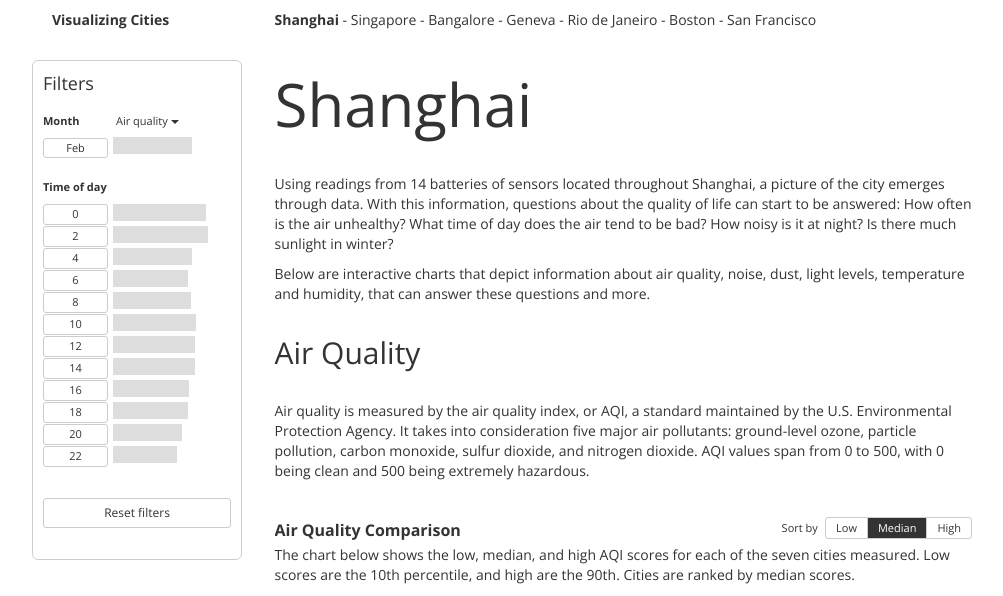
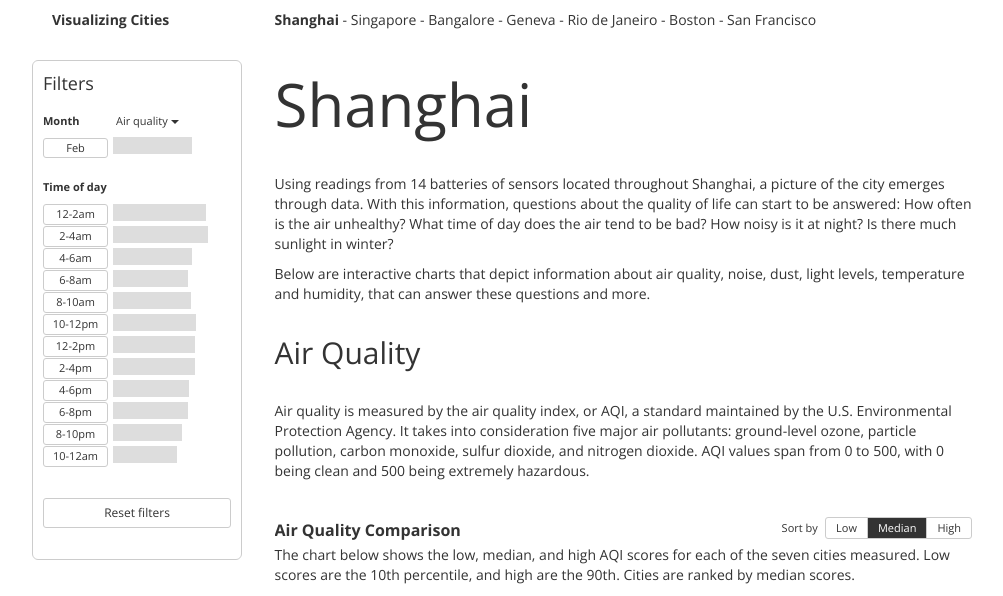
Before and after one commit to kgates-github/datacanvas, a Flask app: page /city2/ in a window 1280 px wide. Shown: the top 596 px of the page, without its empty margins (138-1141 px from the left). Run offline with Flask 2, Linux system fonts and the light colour scheme; some libraries are stand-ins or nearby versions.

Commit message:
Format time filters

```diff
--- a/webapp/app/__init__.py
+++ b/webapp/app/__init__.py
@@ -26,18 +26,18 @@ def city2(name='Shanghai'):
             'chart': 'time_of_day',
             'city': 'Boston',
             'data': [
-              {'time': 0, 'value': 24.6057026256},
-              {'time': 2, 'value': 25.1086013401},
-              {'time': 4, 'value': 20.7533277868},
-              {'time': 6, 'value': 19.7628957319},
-              {'time': 8, 'value': 20.6753163885},
-              {'time': 10, 'value': 21.8122107727},
-              {'time': 12, 'value': 21.7004656496},
-              {'time': 14, 'value': 21.6315007934},
-              {'time': 16, 'value': 20.0206864119},
-              {'time': 18, 'value': 19.8306577216},
-              {'time': 20, 'value': 18.2843295551},
-              {'time': 22, 'value': 16.8915329451}
+              {'time': '00', 'value': 24.6057026256},
+              {'time': '02', 'value': 25.1086013401},
+              {'time': '04', 'value': 20.7533277868},
+              {'time': '06', 'value': 19.7628957319},
+              {'time': '08', 'value': 20.6753163885},
+              {'time': '10', 'value': 21.8122107727},
+              {'time': '12', 'value': 21.7004656496},
+              {'time': '14', 'value': 21.6315007934},
+              {'time': '16', 'value': 20.0206864119},
+              {'time': '18', 'value': 19.8306577216},
+              {'time': '20', 'value': 18.2843295551},
+              {'time': '22', 'value': 16.8915329451}
             ],
             'name': 'airquality_raw'
           },
--- a/webapp/app/static/js/boxplot.js
+++ b/webapp/app/static/js/boxplot.js
@@ -136,10 +136,10 @@
     }
 
     BoxPlot.prototype._toggleButtons = function(idx) {
-      d3.selectAll("." + btnClass).classed({
+      d3.selectAll("#" + this.params.dimension + "-sort button").classed({
         'on': false
       });
-      return d3.select(".#idx").classed({
+      return d3.select("#" + idx).classed({
         'on': true
       });
     };
--- a/webapp/app/static/js/filter.js
+++ b/webapp/app/static/js/filter.js
@@ -67,7 +67,11 @@
         return d.time;
       }).style("width", "65px").style("margin-bottom", "1px").html((function(_this) {
         return function(d) {
-          return d.time;
+          var date, et, st;
+          date = "2015-03-02T" + d.time;
+          st = moment(date);
+          et = moment(st).add(2, "hours");
+          return st.format('h') + '-' + et.format('ha');
         };
       })(this)).on("click", (function(_this) {
         return function(d) {
--- a/webapp/app/templates/city.html
+++ b/webapp/app/templates/city.html
@@ -83,7 +83,7 @@
           </li>
           <li style="width:50%; text-align:right; padding-top:26px;">
             <span class="small-text">Sort by</span>&nbsp;
-            <div class="btn-group"  id="airquality_raw" role="group" aria-label="">
+            <div class="btn-group"  id="airquality_raw-sort" role="group" aria-label="">
               <button type="button" name="sort" value="lower" id="lower" class="btn btn-default btn-sm btn-compact-2">Low</button>
               <button type="button" name="sort" value="median" id="median" class="btn btn-default btn-sm btn-compact-2 on">Median</button>
               <button type="button" name="sort" value="upper" id="upper" class="btn btn-default btn-sm btn-compact-2">High</button>
```
Also changed, not shown: 2 other files.
